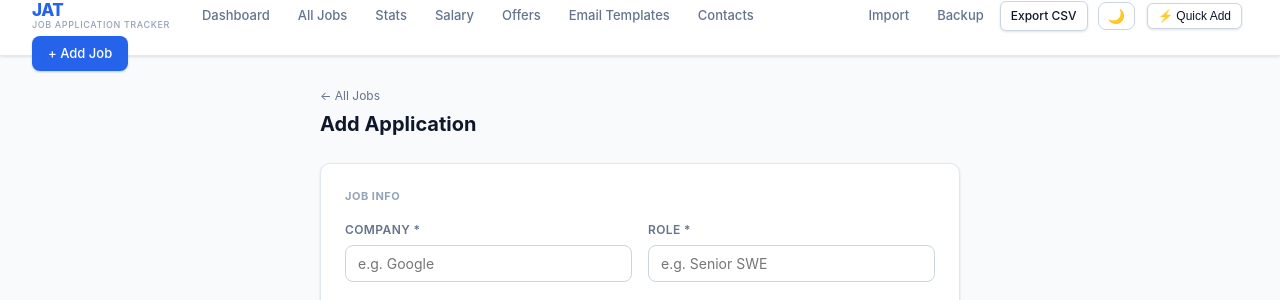
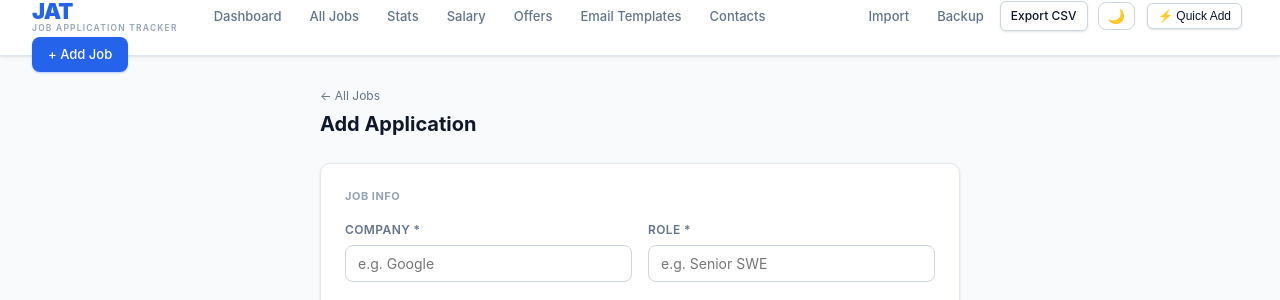
Before and after one commit to sananakther6642/JobApplicatonTracker, a Flask app: page /add in a window 1280 px wide. Shown: the top 300 px of the page. Run offline with Flask 3, Linux system fonts and the light colour scheme.

Commit message:
Increase JAT logo size, tighten spacing and letter-spacing

```diff
--- a/templates/base.html
+++ b/templates/base.html
@@ -277,9 +277,9 @@
 </head>
 <body>
 <nav>
-  <span class="brand" style="flex-direction:column;align-items:flex-start;gap:1px;line-height:1">
-    <span style="font-size:17px;font-weight:800;letter-spacing:-.5px;color:var(--accent)">JAT</span>
-    <span style="font-size:9px;font-weight:500;color:var(--text3);text-transform:uppercase;letter-spacing:.6px">Job Application Tracker</span>
+  <span class="brand" style="flex-direction:column;align-items:flex-start;gap:2px;line-height:1;margin-right:20px">
+    <span style="font-size:22px;font-weight:900;letter-spacing:-1px;color:var(--accent)">JAT</span>
+    <span style="font-size:8.5px;font-weight:600;color:var(--text3);text-transform:uppercase;letter-spacing:1.2px">Job Application Tracker</span>
   </span>
   <a href="{{ url_for('dashboard') }}" class="nav-link {% if request.endpoint == 'dashboard' %}active{% endif %}" title="Dashboard (D)">Dashboard</a>
   <a href="{{ url_for('index') }}" class="nav-link {% if request.endpoint == 'index' %}active{% endif %}" title="All Jobs (J)">All Jobs</a>
```
